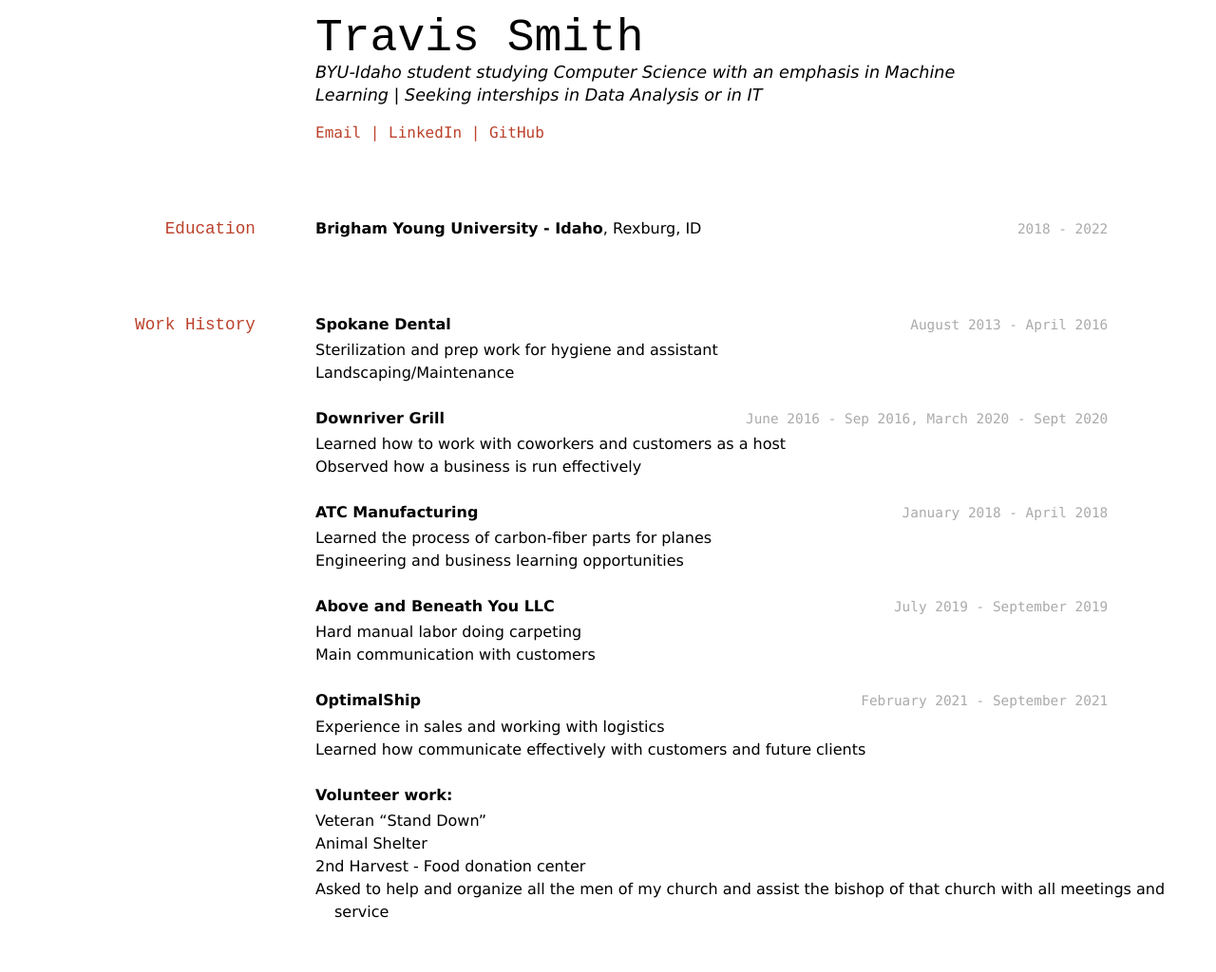
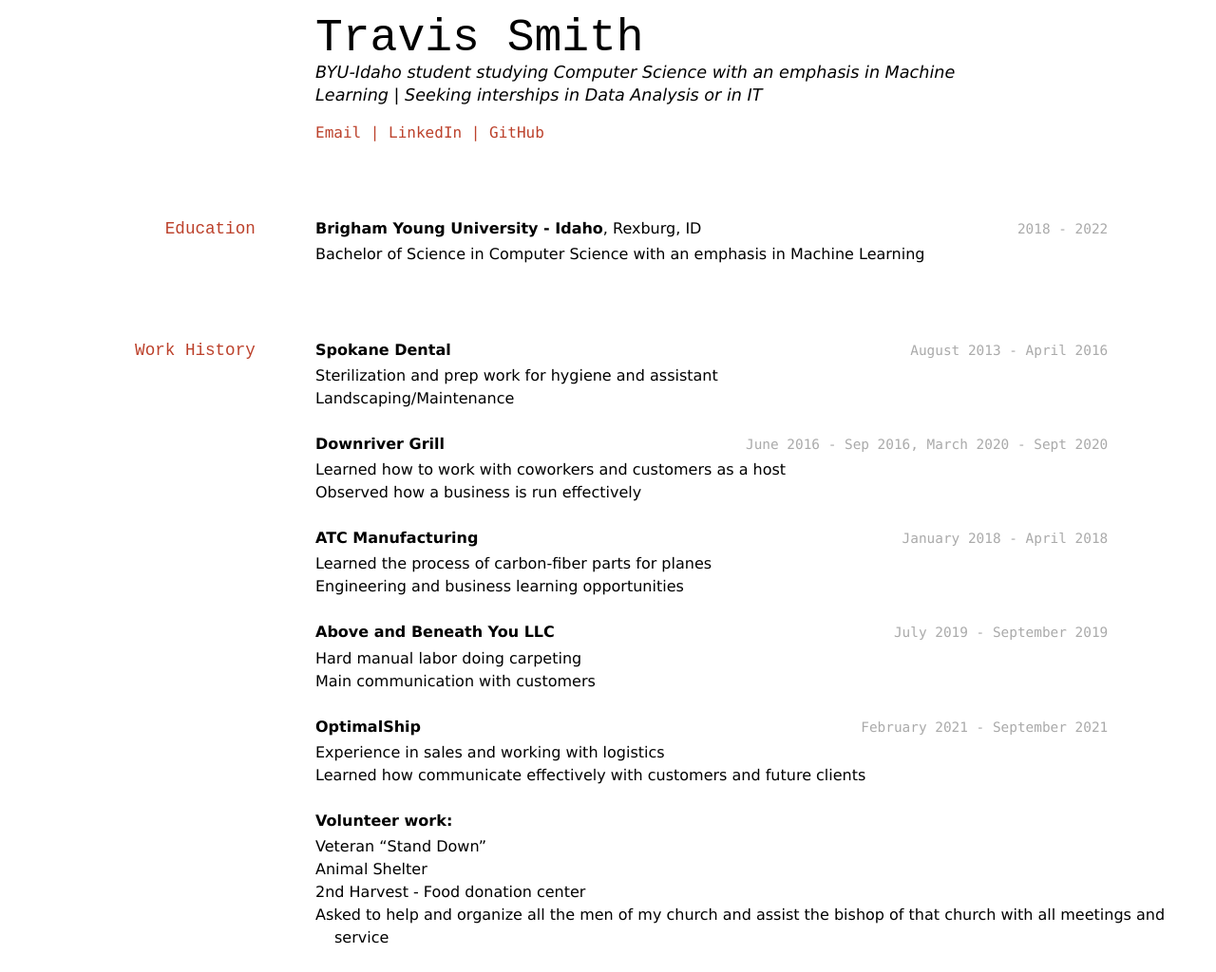
Before and after one commit to travis7smith/smith_resume, a Jekyll site: the page built from docs/index.md, in a window 1280 px wide. Shown: the whole page at 95% size. Built offline with Jekyll 4.4.1, drawn with Linux system fonts in a browser that asks for light colours; before the commit the page ends 997 px from its top, so only the background shows below that.

Commit message:
Add info on education

```diff
--- a/docs/index.md
+++ b/docs/index.md
@@ -15,6 +15,7 @@ BYU-Idaho student studying Computer Science with an emphasis in Machine Learning
 
 `2018 - 2022`
 __Brigham Young University - Idaho__, Rexburg, ID
+- Bachelor of Science in Computer Science with an emphasis in Machine Learning
 
 ## Work History
 
```
